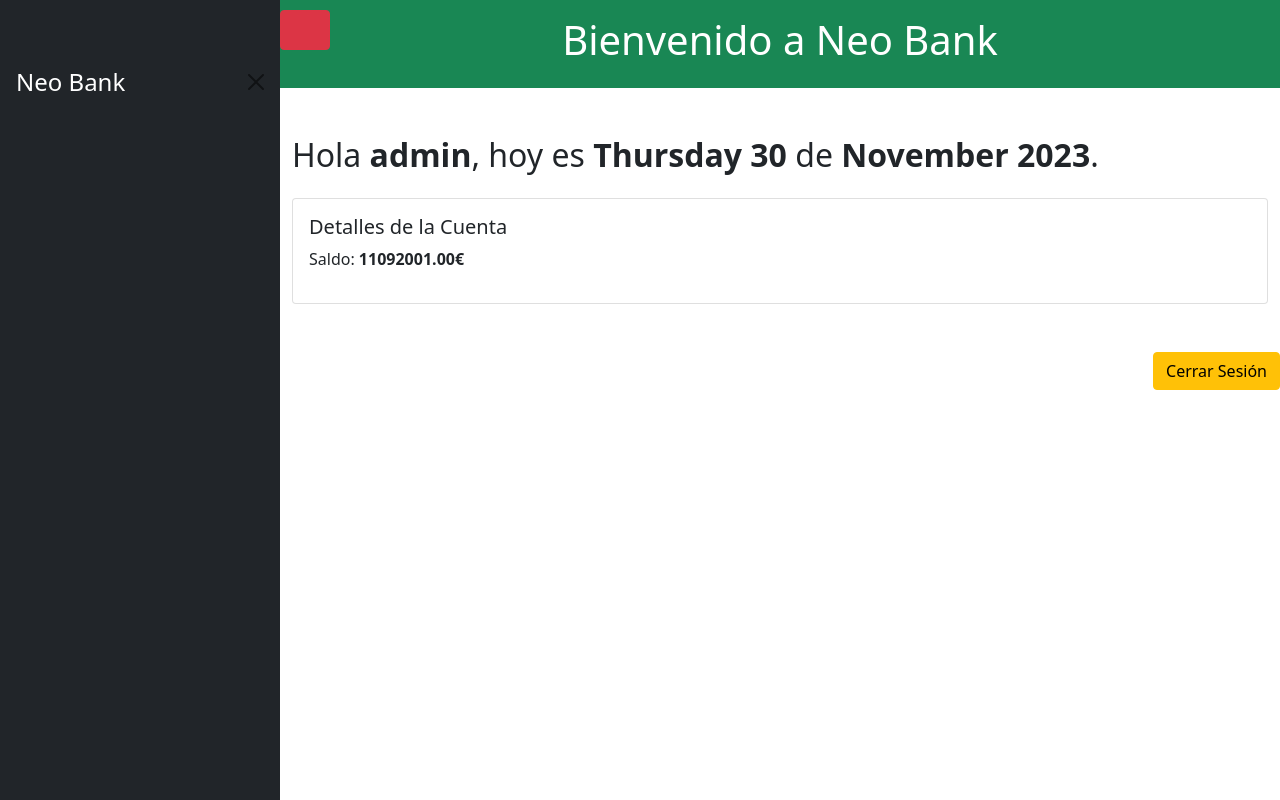
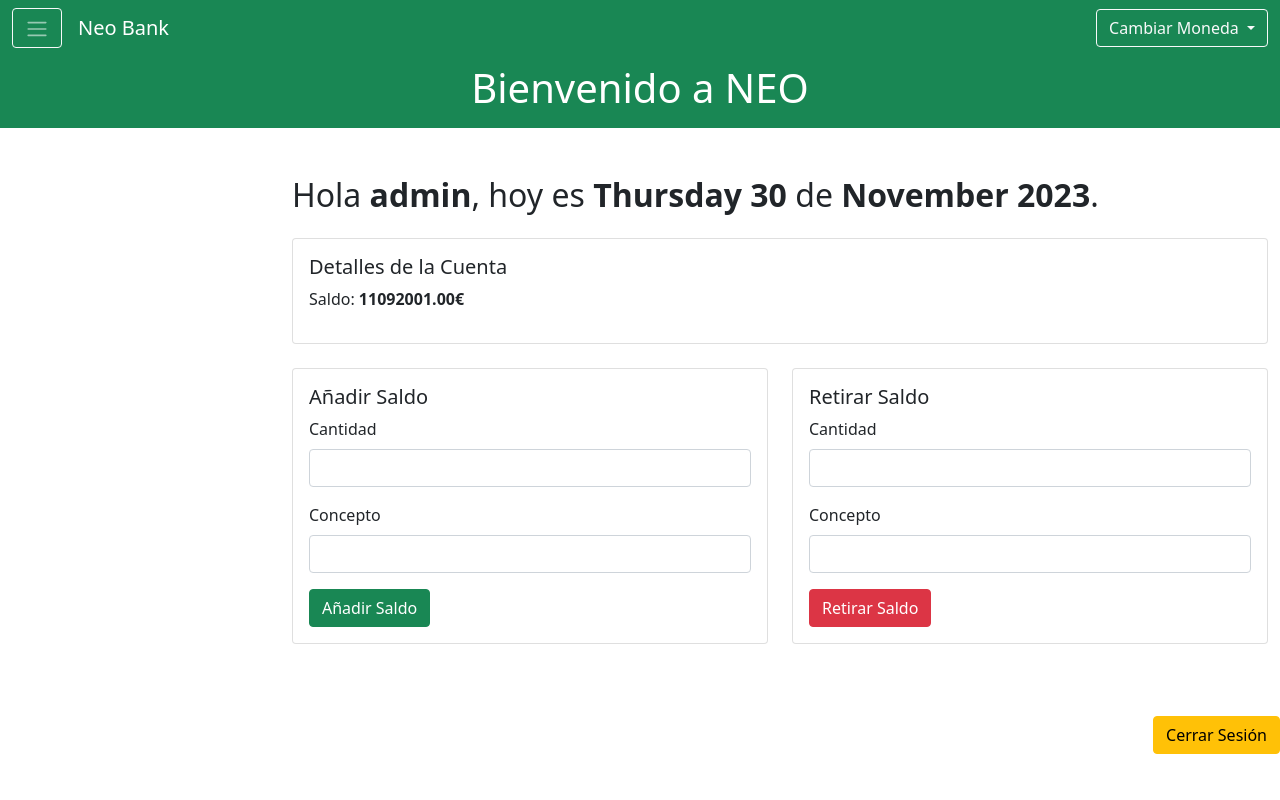
Before and after one commit to Juanelnieves/Juan_Bank, a PHP site: page /dashboard.php in a window 1280 px wide. Run offline with PHP 8.4, Linux system fonts and the light colour scheme; a user stored in the database is signed in; data comes from the database, SQL or seed files in the repository.

Commit message:
Sidebar, cambio divisa vista, logica y vista añadir, quitar saldo casi acabado

```diff
--- /dev/null
+++ b/js/cambiar_divisa.js
@@ -0,0 +1,11 @@
+function changeCurrency(currency) {
+    var xhttp = new XMLHttpRequest();
+    xhttp.onreadystatechange = function() {
+        if (this.readyState == 4 && this.status == 200) {
+            document.getElementById("saldo").innerHTML = "Saldo: <strong>" + this.responseText + "</strong>";
+        }
+    };
+    xhttp.open("POST", "change_currency.php", true);
+    xhttp.setRequestHeader("Content-type", "application/x-www-form-urlencoded");
+    xhttp.send("currency=" + currency);
+}
--- a/js/script.js
+++ b/js/script.js
@@ -1,12 +1,33 @@
-document.getElementById('sidebarToggle').addEventListener('click', function() {
-    var sidebar = document.getElementById('sidebar');
-    var mainContent = document.getElementById('mainContent');
-    var sidebarToggle = document.getElementById('sidebarToggle');
-    sidebar.classList.toggle('collapsed');
-    mainContent.classList.toggle('full-width');
-    if (sidebar.classList.contains('collapsed')) {
-      sidebarToggle.style.left = '0';
-    } else {
-      sidebarToggle.style.left = '280px';
-    }
+document.addEventListener('DOMContentLoaded', function() {
+  const addForm = document.getElementById('addForm');
+  const withdrawForm = document.getElementById('withdrawForm');
+
+  const handleResponse = (data) => {
+      alert(data.message); // Aquí puedes reemplazar esto por un modal personalizado
+      if (data.status === 'success') {
+          location.reload(); // O actualiza los componentes necesarios de tu página
+      }
+  };
+
+  addForm.addEventListener('submit', function(e) {
+      e.preventDefault();
+      const formData = new FormData(addForm);
+      fetch('../controller/añadir_saldo.php', {
+          method: 'POST',
+          body: formData
+      })
+      .then(response => response.json())
+      .then(handleResponse);
   });
+
+  withdrawForm.addEventListener('submit', function(e) {
+      e.preventDefault();
+      const formData = new FormData(withdrawForm);
+      fetch('../controller/retirar_saldo.php', {
+          method: 'POST',
+          body: formData
+      })
+      .then(response => response.json())
+      .then(handleResponse);
+  });
+});
--- a/styles/css/styles.css
+++ b/styles/css/styles.css
@@ -11,10 +11,7 @@
   -webkit-transition: all 0.3s;
   transition: all 0.3s;
 }
-.sidebar.collapsed {
-  width: 0;
-  overflow: hidden;
-}
+
 
 .main-content {
   margin-left: 280px;
--- a/styles/scss/styles.scss
+++ b/styles/scss/styles.scss
@@ -43,11 +43,6 @@ $color-grey-75: #BFBFBF;
     overflow-x: hidden;
     overflow-y: auto; // Scrollable contents if viewport is shorter than content.
     transition: all 0.3s;
-
-    &.collapsed {
-      width: 0;
-      overflow: hidden;
-    }
   }
 
   .main-content {
--- a/view/dashboard.php
+++ b/view/dashboard.php
@@ -15,31 +15,51 @@
 
 <body>
 
-  <!-- Botón para activar la barra lateral desplegable -->
-  <button class="btn btn-danger" type="button" id="sidebarToggle">
-    <span class="navbar-toggler-icon"></span>
-  </button>
+  <!-- Barra de Navegación y Banner -->
+  <div class="bank-banner bg-success">
+    <nav class="navbar navbar-expand-lg navbar-dark">
+      <div class="container-fluid">
+        <!-- Botón para activar la barra lateral desplegable -->
+        <button class="btn btn-outline-light" type="button" data-bs-toggle="offcanvas" data-bs-target="#sidebar">
+          <span class="navbar-toggler-icon"></span>
+        </button>
+
+        <a href="/" class="navbar-brand ms-3">Neo Bank</a>
+
+        <!-- Menú Desplegable para Cambiar Moneda -->
+        <div class="dropdown ms-auto">
+          <button class="btn btn-outline-light dropdown-toggle" type="button" id="dropdownCurrencyButton" data-bs-toggle="dropdown" aria-expanded="false">
+            Cambiar Moneda
+          </button>
+          <ul class="dropdown-menu dropdown-menu-end" aria-labelledby="dropdownCurrencyButton">
+            <form action="../controller/cambiar_divisa.php" method="post">
+              <li><button class="dropdown-item" type="submit" name="currency" value="EUR">Euro (EUR)</button></li>
+              <li><button class="dropdown-item" type="submit" name="currency" value="USD">Dólar (USD)</button></li>
+              <li><button class="dropdown-item" type="submit" name="currency" value="JPY">Yen (JPY)</button></li>
+              <li><button class="dropdown-item" type="submit" name="currency" value="GBP">Libra (GBP)</button></li>
+              <li><button class="dropdown-item" type="submit" name="currency" value="RUB">Rublo (RUB)</button></li>
+            </form>
+          </ul>
+        </div>
+      </div>
+    </nav>
+    <div class="text-center py-2">
+      <h1 class="text-white">Bienvenido a NEO</h1>
+    </div>
+  </div>
 
   <!-- Barra Lateral Desplegable tipo Offcanvas -->
-  <div class="sidebar bg-dark text-white" id="sidebar">
-    <!-- Contenido de la barra lateral offcanvas -->
+  <div class="offcanvas offcanvas-start bg-dark text-white" id="sidebar">
     <div class="offcanvas-header">
-      <a href="/" class="d-flex align-items-center mb-3 mb-md-0 me-md-auto text-white text-decoration-none">
-        <span class="fs-4">Neo Bank</span>
-      </a>
+      <h5 class="offcanvas-title">Neo Bank</h5>
       <button type="button" class="btn-close text-reset" data-bs-dismiss="offcanvas" aria-label="Close"></button>
     </div>
     <div class="offcanvas-body">
+      <!-- Contenido de la sidebar aquí -->
     </div>
-
   </div>
-
   <!-- Contenido Principal -->
   <div class="main-content" id="mainContent">
-    <!-- Barra Superior de Configuración del Usuario y más contenido... -->
-    <div class="bank-banner bg-success text-white text-center py-3">
-      <h1>Bienvenido a Neo Bank</h1>
-    </div>
 
     <!-- Mensaje de Bienvenida y Tarjeta de Estilo Bancario -->
     <div class="container my-5">
@@ -53,14 +73,67 @@
           <p>Saldo: <strong><?php echo htmlspecialchars($userSaldo); ?>€</strong></p>
         </div>
       </div>
+
+      <div class="row">
+        <!-- Formulario para Añadir Saldo -->
+        <div class="col-md-6">
+          <div class="card mb-4">
+            <div class="card-body">
+              <h5 class="card-title">Añadir Saldo</h5>
+              <form action="../controller/añadir_saldo.php" method="post">
+                <div class="mb-3">
+                  <label for="addAmount" class="form-label">Cantidad</label>
+                  <input type="number" class="form-control" id="addAmount" name="addAmount" min="0.01" step="0.01" required>
+                </div>
+                <div class="mb-3">
+                  <label for="addConcept" class="form-label">Concepto</label>
+                  <input type="text" class="form-control" id="addConcept" name="addConcept" required>
+                </div>
+                <button type="submit" class="btn btn-success">Añadir Saldo</button>
+              </form>
+            </div>
+          </div>
+        </div>
+
+        <!-- Formulario para Retirar Saldo -->
+        <div class="col-md-6">
+          <div class="card mb-4">
+            <div class="card-body">
+              <h5 class="card-title">Retirar Saldo</h5>
+              <form action="../controller/retirar_saldo.php"  id="withdrawForm" method="post">
+                <div class="mb-3">
+                  <label for="withdrawAmount" class="form-label">Cantidad</label>
+                  <input type="number" class="form-control" id="withdrawAmount" name="withdrawAmount" min="0.01" step="0.01" required>
+                </div>
+                <div class="mb-3">
+                  <label for="withdrawConcept" class="form-label">Concepto</label>
+                  <input type="text" class="form-control" id="withdrawConcept" name="withdrawConcept" required>
+                </div>
+                <div class="modal" id="conceptModal">
+                  <div class="modal-content">
+                    <input type="text" id="conceptInput" placeholder="Ingresa un concepto para la transacción">
+                    <button id="confirmTransaction">Confirmar</button>
+                  </div>
+                </div>
+                <button type="submit" class="btn btn-danger">Retirar Saldo</button>
+              </form>
+            </div>
+          </div>
+        </div>
+      </div>
     </div>
+
+
 
     <div class="d-flex justify-content-end">
       <a href="../controller/logout.php" class="btn btn-warning">Cerrar Sesión</a>
     </div>
 
+
+
     <!-- Bootstrap JavaScript Bundle with Popper -->
     <script src="https://cdn.jsdelivr.net/npm/bootstrap@5.1.3/dist/js/bootstrap.bundle.min.js"></script>
+    <script src="../js/cambiar_divisa.js"></script>
     <script src="../js/script.js"></script>
 
 </body>
```
Also changed, not shown: controller/añadir_saldo.php (added, +42 -0 lines), controller/cambiar_divisa.php (added, +64 -0 lines), controller/retirar_saldo.php (added, +58 -0 lines).
